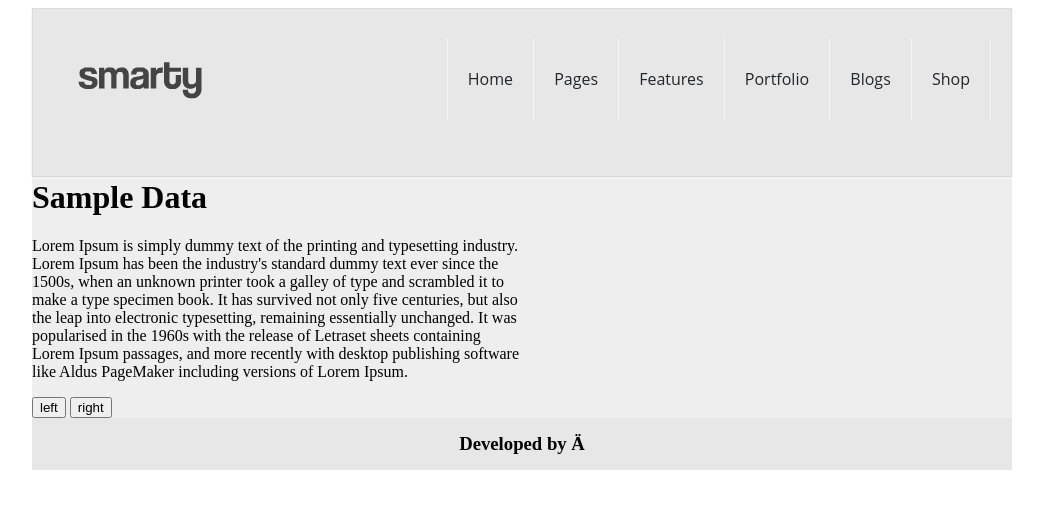
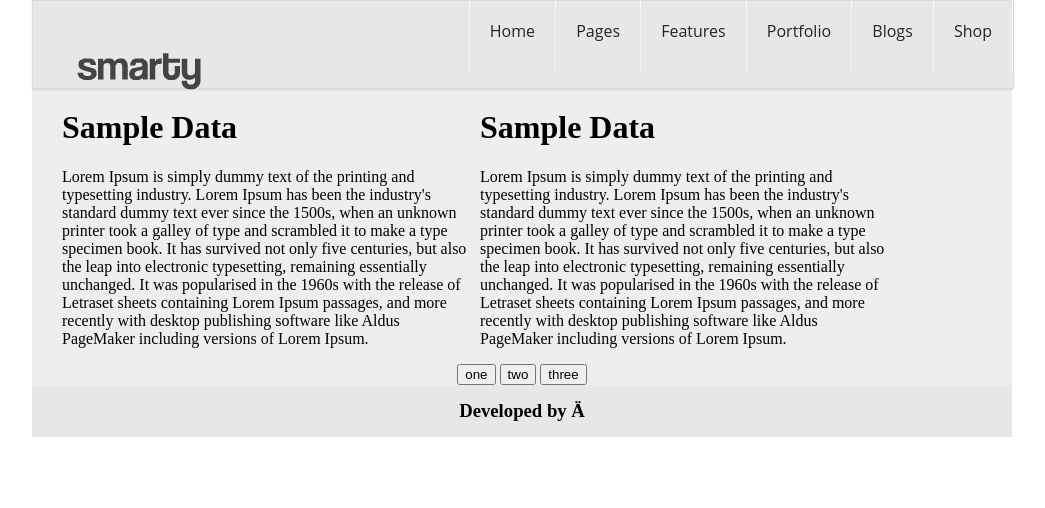
Before and after one commit to Ashishs1390/fortify, a plain HTML site: page index.html at #/home in a window 1280 px wide. Shown: the whole page, without its empty margins (118-1163 px from the left). Drawn offline with Linux system fonts and the light colour scheme.

Commit message:
home page functionailty

```diff
--- a/controllers/controller.js
+++ b/controllers/controller.js
@@ -1,6 +1,28 @@
 angular.module('starterControllers', [])
 
-.controller('HomeCtrl', [function() {
+.controller('HomeCtrl',['$scope',function($scope) {
     console.log("Controller Called");
+		$scope.one = true;
+		$scope.two = false;
+		$scope.three = false;
 
+		$scope.showOne = function () {
+			console.log("sdfd")
+			$scope.one = true;
+			$scope.two = false;
+			$scope.three = false;
+		}
+
+		$scope.showTwo = function() {
+			console.log("two function")
+			$scope.one = false;
+			$scope.two = true;
+			$scope.three = false;
+		}
+
+		$scope.showThree = function() {
+			$scope.one = false;
+			$scope.two = false;
+			$scope.three = true;
+		}
 }]);
--- a/css/style.css
+++ b/css/style.css
@@ -5,14 +5,20 @@ body {
 	width: 980px;
 	margin: 0 auto;
 }
+.Header {
+	position: fixed;
+	width: 100%;
+	top: 0;
+}
 
 .MainHeader {
     box-shadow: 0px 1px 2px rgba(0,0,0,.1);
 	background-color: #e7e7e7;
 	border: rgba(0,0,0,0.05) 1px solid;
     font-family: 'Open Sans',Arial,Helvetica,sans-serif;
-	position: relative;
-    padding: 40px 20px;
+	width: 980px;
+	/*left: 230px;right: 230px;*/
+    /*padding: 40px 20px;*/
 }
 .MainHeader:after {
 	content: '';
@@ -63,18 +69,27 @@ body {
     background-repeat: no-repeat;*/
 	background-color: #eeeeee;
     margin-top: -20px;
+    padding: 0px 30px;
+    padding-top: 100px;
+
 }
 
-.ContentText {
+.ContentText:after {
+	content: '';
+	display: block;
+	clear: both;
+}
 
+.HomeContentWrapper {
+	width: 45%;
+	display: inline-block;
 
 }
-.HomeContentWrapper {
-	width: 50%;
+
+.buttonSection {
+	text-align: center;
 }
-.HomeContentWrapper1, .HomeContentWrapper2 {
-	display: none;
-}
+
 
 .footer {
 	background-color: #e7e7e7;
--- a/index.html
+++ b/index.html
@@ -13,7 +13,7 @@
 <body>
 
 <div class="Wrapper">
-	<div ui-view="header"></div>
+	<div ui-view="header" class="Header"></div>
 	<div ui-view="content" class="MainContent"></div>
 	<div ui-view="footer"></div>
 </div>
--- a/partials/home.html
+++ b/partials/home.html
@@ -1,22 +1,41 @@
 <div class="ContentText ContentPos">
 	<div class="HomeContentWrapper">
+		<div class="HomeContentChild" ng-show="one">
 			<h1>Sample Data </h1>
 			<p>
 		Lorem Ipsum is simply dummy text of the printing and typesetting industry. Lorem Ipsum has been the industry's standard dummy text ever since the 1500s, when an unknown printer took a galley of type and scrambled it to make a type specimen book. It has survived not only five centuries, but also the leap into electronic typesetting, remaining essentially unchanged. It was popularised in the 1960s with the release of Letraset sheets containing Lorem Ipsum passages, and more recently with desktop publishing software like Aldus PageMaker including versions of Lorem Ipsum.</p>
 		</div>
-<div class="HomeContentWrapper1">
+		<div class="HomeContentChild" ng-show="two">
+			<h1>Sample Data1 </h1>
+			<p>
+		Lorem Ipsum is simply dummy text of the printing and typesetting industry. Lorem Ipsum has been the industry's standard dummy text ever since the 1500s, when an unknown printer took a galley of type and scrambled it to make a type specimen book. It has survived not only five centuries, but also the leap into electronic typesetting, remaining essentially unchanged. It was popularised in the 1960s with the release of Letraset sheets containing Lorem Ipsum passages, and more recently with desktop publishing software like Aldus PageMaker including versions of Lorem Ipsum.</p>
+		</div>
+		<div class="HomeContentChild"ng-show="three">
+			<h1>Sample Data2 </h1>
+			<p>
+		Lorem Ipsum is simply dummy text of the printing and typesetting industry. Lorem Ipsum has been the industry's standard dummy text ever since the 1500s, when an unknown printer took a galley of type and scrambled it to make a type specimen book. It has survived not only five centuries, but also the leap into electronic typesetting, remaining essentially unchanged. It was popularised in the 1960s with the release of Letraset sheets containing Lorem Ipsum passages, and more recently with desktop publishing software like Aldus PageMaker including versions of Lorem Ipsum.</p>
+		</div>
+	</div>
+	<div class="HomeContentWrapper">
+		<div class="HomeContentChild" ng-show="one">
 			<h1>Sample Data </h1>
 			<p>
 		Lorem Ipsum is simply dummy text of the printing and typesetting industry. Lorem Ipsum has been the industry's standard dummy text ever since the 1500s, when an unknown printer took a galley of type and scrambled it to make a type specimen book. It has survived not only five centuries, but also the leap into electronic typesetting, remaining essentially unchanged. It was popularised in the 1960s with the release of Letraset sheets containing Lorem Ipsum passages, and more recently with desktop publishing software like Aldus PageMaker including versions of Lorem Ipsum.</p>
 		</div>
-<div class="HomeContentWrapper2">
-	<h1>Sample Data </h1>
+		<div class="HomeContentChild" ng-show="two">
+			<h1>Sample Data1 </h1>
 			<p>
 		Lorem Ipsum is simply dummy text of the printing and typesetting industry. Lorem Ipsum has been the industry's standard dummy text ever since the 1500s, when an unknown printer took a galley of type and scrambled it to make a type specimen book. It has survived not only five centuries, but also the leap into electronic typesetting, remaining essentially unchanged. It was popularised in the 1960s with the release of Letraset sheets containing Lorem Ipsum passages, and more recently with desktop publishing software like Aldus PageMaker including versions of Lorem Ipsum.</p>
 		</div>
-<div>
-	<button>left</button>
-	<button>right</button>
+		<div class="HomeContentChild"ng-show="three">
+			<h1>Sample Data2 </h1>
+			<p>
+		Lorem Ipsum is simply dummy text of the printing and typesetting industry. Lorem Ipsum has been the industry's standard dummy text ever since the 1500s, when an unknown printer took a galley of type and scrambled it to make a type specimen book. It has survived not only five centuries, but also the leap into electronic typesetting, remaining essentially unchanged. It was popularised in the 1960s with the release of Letraset sheets containing Lorem Ipsum passages, and more recently with desktop publishing software like Aldus PageMaker including versions of Lorem Ipsum.</p>
 		</div>
-
 	</div>
+	<div class="buttonSection">
+		<button ng-click="showOne()">one</button>
+		<button ng-click="showTwo()">two</button>
+		<button ng-click="showThree()">three</button>
+	</div>
+</div>
```
Also changed, not shown: 4 other files. Lines whose indentation alone changed are shown as unchanged.
